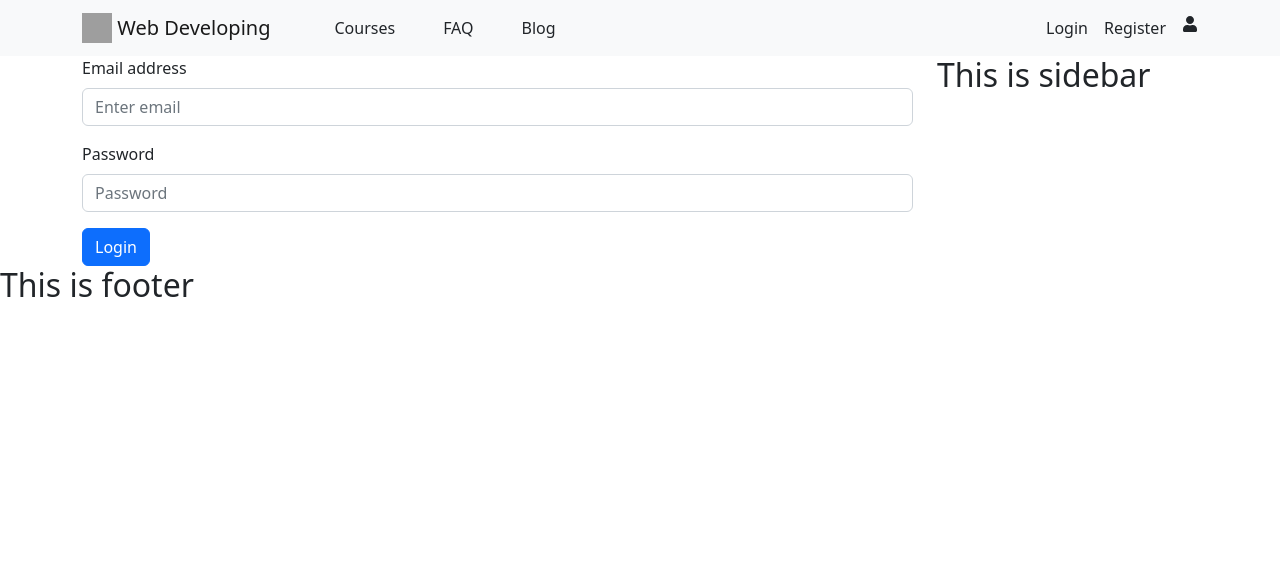
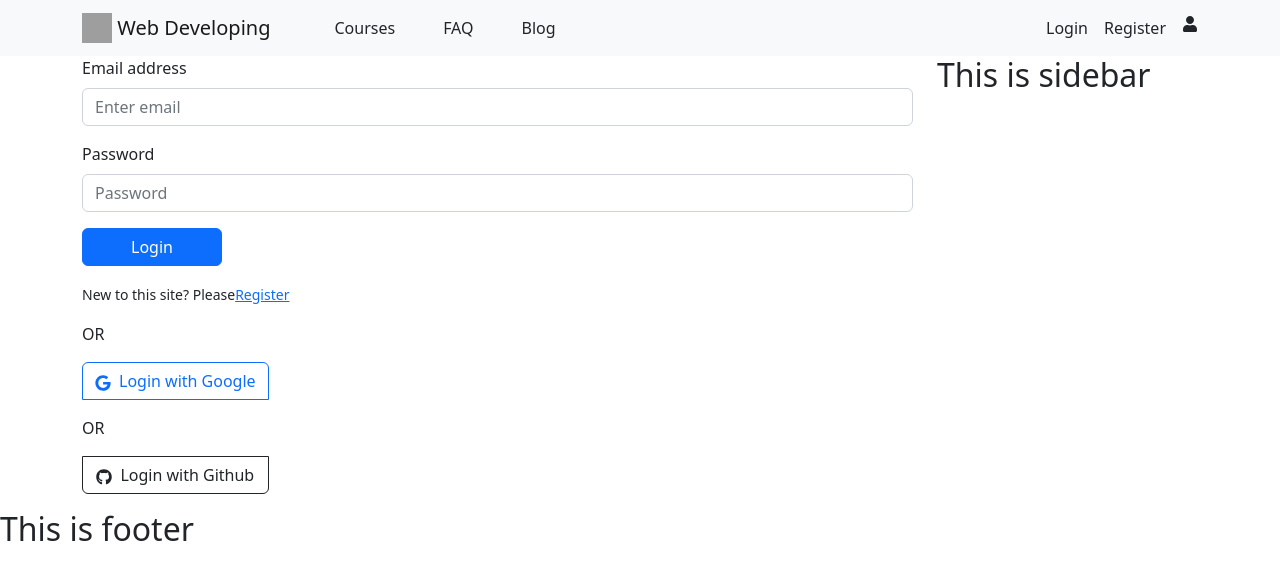
Before and after one commit to Mamun-Ashraf/programming-tutorial-client, a React (Create React App) app: page /login in a window 1280 px wide. Shown: the top 580 px of the page. Built offline with nearby package versions, Linux system fonts and the light colour scheme; grey boxes are pictures that could not be loaded.

Commit message:
Google and Github sign in system added

```diff
--- a/src/Contexts/AuthProvider/AuthProvider.js
+++ b/src/Contexts/AuthProvider/AuthProvider.js
@@ -1,6 +1,6 @@
 import React, { createContext } from 'react';
 import app from '../../firebase/firebase.config';
-import { createUserWithEmailAndPassword, getAuth, signInWithEmailAndPassword, signOut } from 'firebase/auth';
+import { createUserWithEmailAndPassword, getAuth, signInWithEmailAndPassword, signInWithPopup, signOut } from 'firebase/auth';
 
 export const AuthContext = createContext();
 const auth = getAuth(app)
@@ -17,6 +17,10 @@ const AuthProvider = ({ children }) => {
         return signInWithEmailAndPassword(auth, email, password)
     }
 
+    const providerLogin = (provider) => {
+        return signInWithPopup(auth, provider)
+    }
+
     const logOut = () => {
         return signOut(auth);
     }
@@ -25,7 +29,8 @@ const AuthProvider = ({ children }) => {
         user,
         createUser,
         signIn,
-        logOut
+        logOut,
+        providerLogin
     };
 
     return (
--- a/src/Pages/Login.js
+++ b/src/Pages/Login.js
@@ -1,10 +1,16 @@
 import React, { useContext } from 'react';
 import { AuthContext } from '../Contexts/AuthProvider/AuthProvider';
-import { Button, Form } from 'react-bootstrap';
+import { Button, ButtonGroup, Form } from 'react-bootstrap';
+import { FaGoogle, FaGithub } from
+    "react-icons/fa";
+import { GithubAuthProvider, GoogleAuthProvider } from 'firebase/auth';
+import { Link } from 'react-router-dom';
 
 const Login = () => {
 
-    const { signIn } = useContext(AuthContext);
+    const { signIn, providerLogin } = useContext(AuthContext);
+    const googleProvider = new GoogleAuthProvider();
+    const githubProvider = new GithubAuthProvider();
 
     const handleSubmit = event => {
         event.preventDefault();
@@ -22,7 +28,26 @@ const Login = () => {
             .catch(e => { console.error(e) })
     }
 
+    const handleGoogleSignIn = () => {
+        providerLogin(googleProvider)
+            .then(result => {
+                const user = result.user;
+                console.log(user);
+            })
+            .catch(error => console.error(error))
+    }
+
+    const handleGithubSignIn = () => {
+        providerLogin(githubProvider)
+            .then(result => {
+                const user = result.user;
+                console.log(user);
+            })
+            .catch(error => console.error(error))
+    }
+
     return (
+        <>
             <Form onSubmit={handleSubmit}>
                 <Form.Group className="mb-3" controlId="formBasicEmail">
                     <Form.Label>Email address</Form.Label>
@@ -33,10 +58,18 @@ const Login = () => {
                     <Form.Label>Password</Form.Label>
                     <Form.Control name='password' type="password" placeholder="Password" required />
                 </Form.Group>
-            <Button variant="primary" type="submit">
+                <Button className='px-5' variant="primary" type="submit">
                     Login
                 </Button>
             </Form>
+            <p className='mt-3'><small>New to this site? Please<Link to='/register'>Register</Link></small></p>
+            <ButtonGroup vertical>
+                <span>OR</span>
+                <Button onClick={handleGoogleSignIn} className='my-3' variant="outline-primary"><FaGoogle className='me-2'></FaGoogle>Login with Google</Button>
+                <span>OR</span>
+                <Button onClick={handleGithubSignIn} className='my-3' variant="outline-dark"><FaGithub className='me-2'></FaGithub>Login with Github</Button>
+            </ButtonGroup>
+        </>
     );
 };
 
--- a/src/Pages/Register.js
+++ b/src/Pages/Register.js
@@ -1,5 +1,6 @@
 import React, { useContext } from 'react';
 import { Button, Form } from 'react-bootstrap';
+import { Link } from 'react-router-dom';
 import { AuthContext } from '../Contexts/AuthProvider/AuthProvider';
 
 const Register = () => {
@@ -25,6 +26,8 @@ const Register = () => {
     }
 
     return (
+        <>
+
             <Form onSubmit={handleSubmit}>
                 <Form.Group className="mb-3" controlId="formBasicEmail">
                     <Form.Label>Your name</Form.Label>
@@ -47,6 +50,7 @@ const Register = () => {
                     Register
                 </Button>
             </Form>
+            <p className='mt-3'><small>Already have an account? Please<Link to='/login'>Login</Link></small></p></>
     );
 };
 
```
Lines whose indentation alone changed are shown as unchanged.
